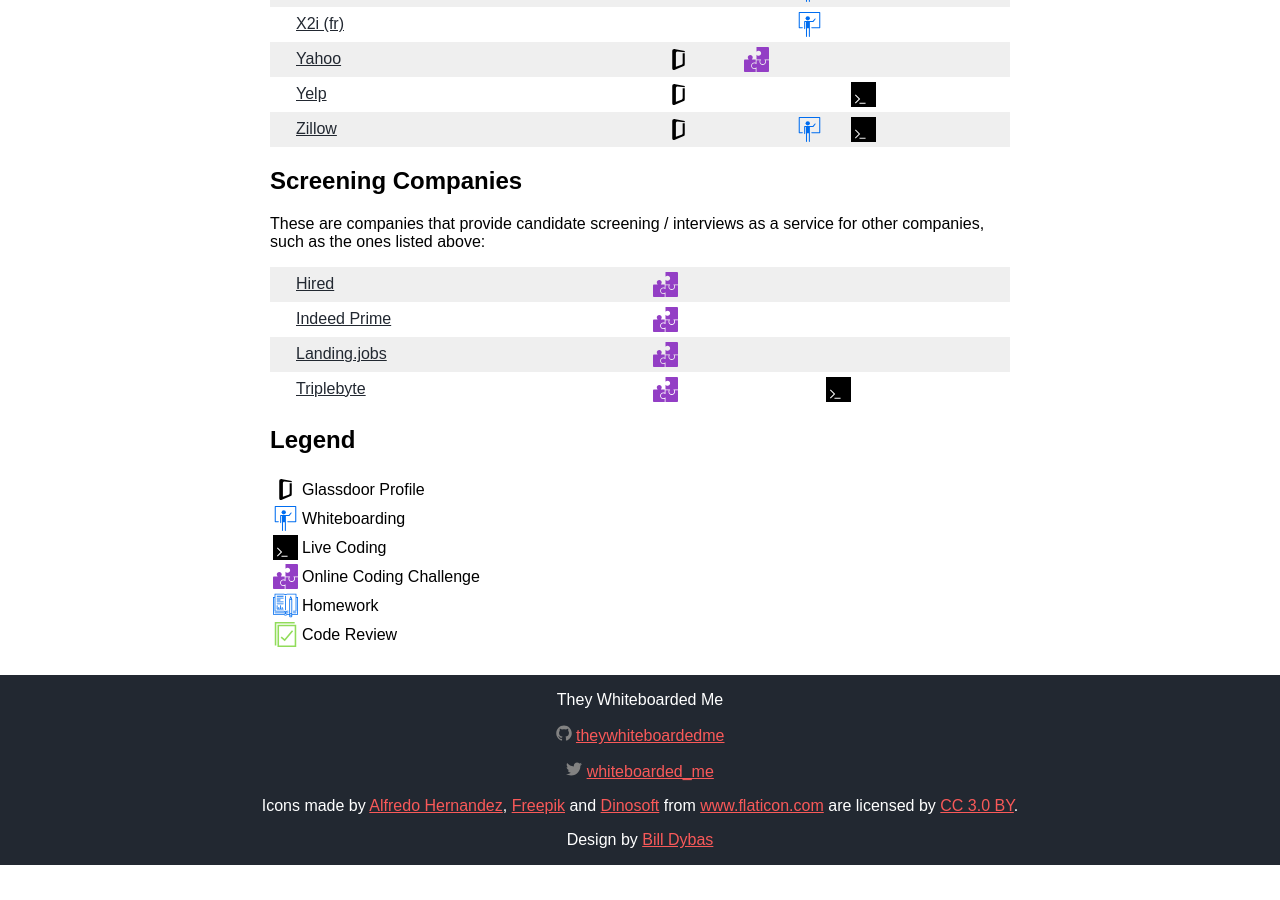
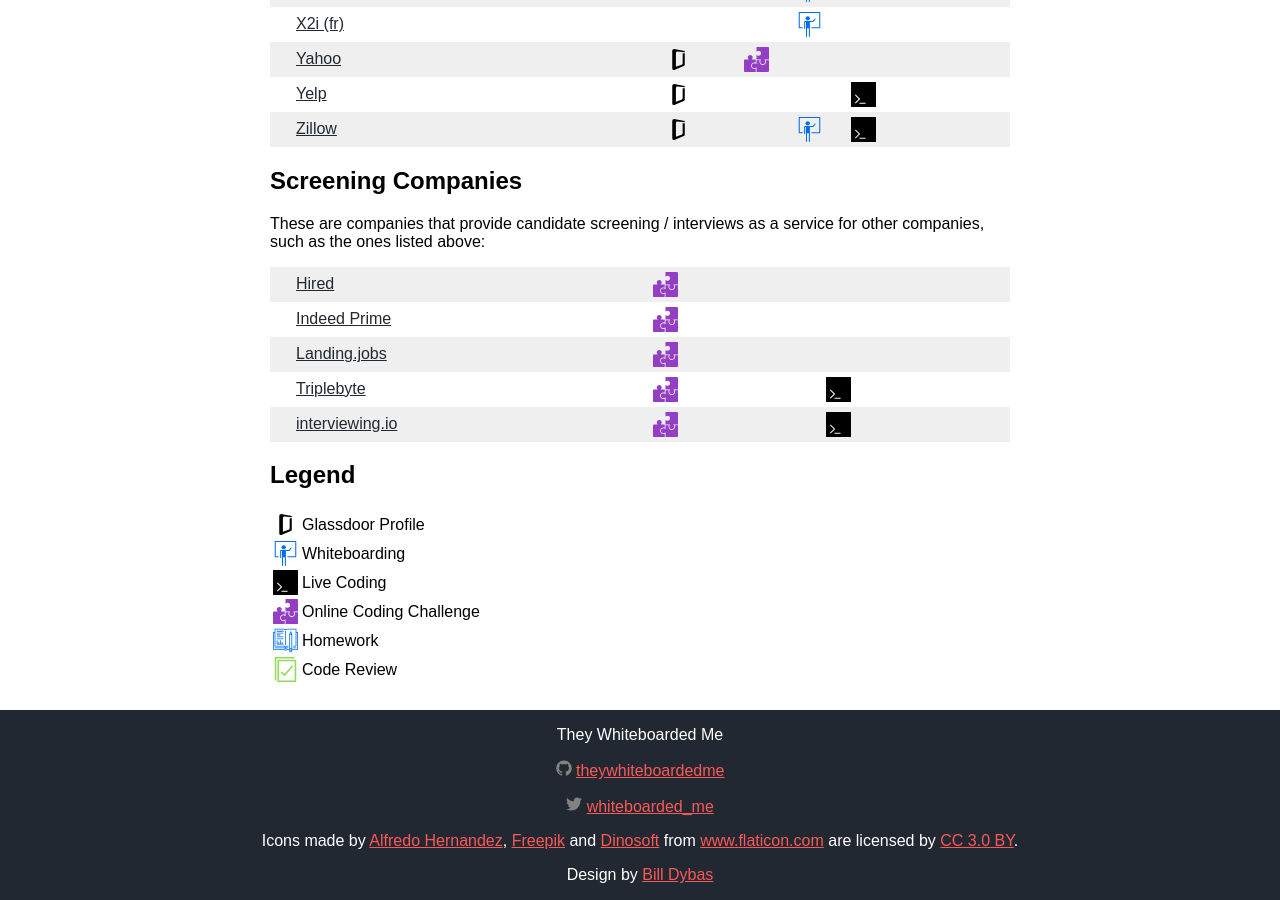
Before and after one commit to cheesesashimi/theywhiteboardedme, a Jekyll site: the page built from pages/companies-that-whiteboard.md, in a window 1280 px wide and 900 px high, scrolled down 4223 px. Built offline with Jekyll 4.4.1, drawn with Linux system fonts in a browser that asks for light colours; before the commit the page ends 5088 px from its top, so only the background shows below that.

Commit message:
Adds interviewing.io to screening companies

```diff
--- a/_data/screening_companies.yml
+++ b/_data/screening_companies.yml
@@ -18,3 +18,9 @@
   url: "https://www.landing.jobs"
   interview_types:
   - online_coding_challenge
+
+- name: interviewing.io
+  url: "https://interviewing.io"
+  interview_types:
+  - online_coding_challenge
+  - live_coding
```
